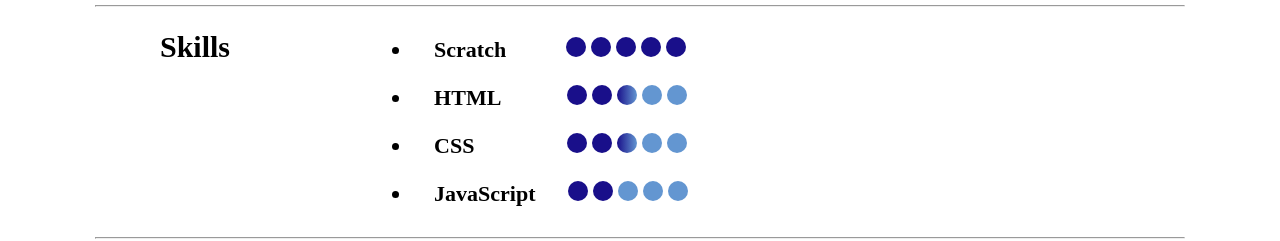
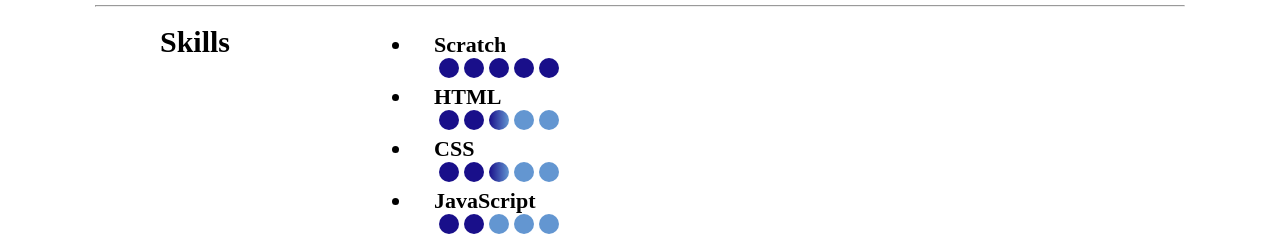
Before and after one commit to ronkiee/rsschool-cv-1, a plain HTML site: page index.html in a window 1280 px wide. Shown: the part 743-984 px from the top of the page. Drawn offline with Linux system fonts and the light colour scheme.

Commit message:
feat:add skills

```diff
--- a/index.html
+++ b/index.html
@@ -81,10 +81,10 @@
             <div class="heading"><h2>Skills</h2></div>
             <div class="text">
                 <ul class="skills">
-                    <li class="skills"><pre><strong>Scratch</strong>          <div class="circle1"></div><div class="circle1"></div><div class="circle1"></div><div class="circle1"></div><div class="circle1"></div></pre></li>
-                    <li class="skills"><pre><strong>HTML</strong>           <div class="circle1"></div><div class="circle1"></div><div class="circle3"></div><div class="circle2"></div><div class="circle2"></div></pre></li>
-                    <li class="skills"><pre><strong>CSS</strong>                <div class="circle1"></div><div class="circle1"></div><div class="circle3"></div><div class="circle2"></div><div class="circle2"></div></pre></li>
-                    <li class="skills"><pre><strong>JavaScript</strong>     <div class="circle1"></div><div class="circle1"></div><div class="circle2"></div><div class="circle2"></div><div class="circle2"></div></pre></li>
+                    <li class="skills"><div class="skillsName"><strong>Scratch</strong> </div>         <div class="circle1"></div><div class="circle1"></div><div class="circle1"></div><div class="circle1"></div><div class="circle1"></div></li>
+                    <li class="skills"><div class="skillsName"><strong>HTML</strong>  </div>         <div class="circle1"></div><div class="circle1"></div><div class="circle3"></div><div class="circle2"></div><div class="circle2"></div></li>
+                    <li class="skills"><div class="skillsName"><strong>CSS</strong>  </div>              <div class="circle1"></div><div class="circle1"></div><div class="circle3"></div><div class="circle2"></div><div class="circle2"></div></li>
+                    <li class="skills"><div class="skillsName"><strong>JavaScript</strong>  </div>   <div class="circle1"></div><div class="circle1"></div><div class="circle2"></div><div class="circle2"></div><div class="circle2"></div></li>
                 </ul>
             </div>
         </section>
```
Also changed, not shown: 1 other file.
